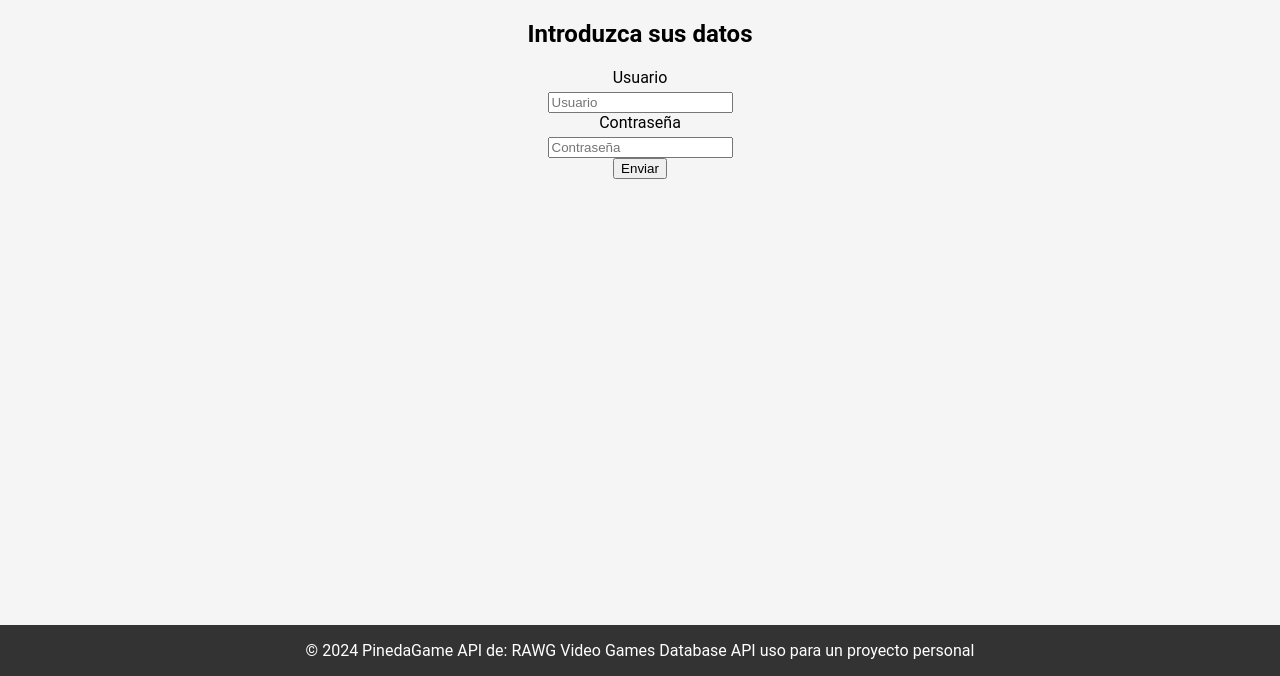
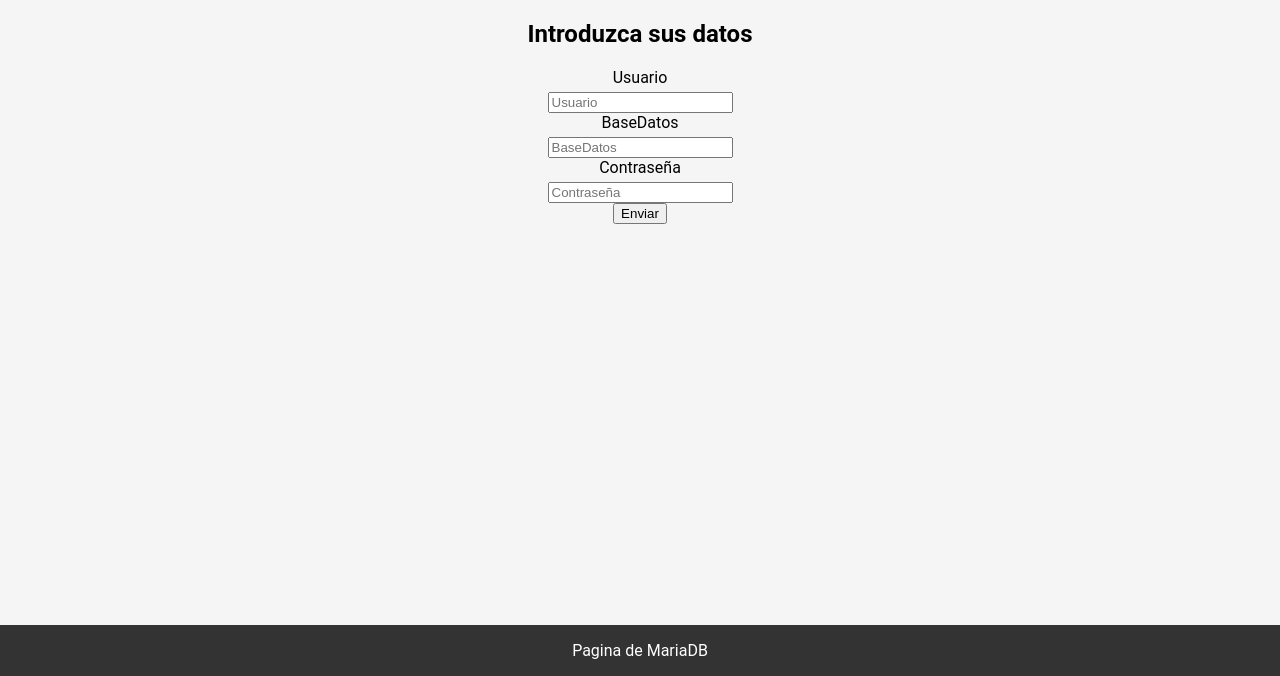
Before and after one commit to JuanantPineda/web_mariadb, a Flask app: page / in a window 1280 px wide. Shown: the part 124-800 px from the top of the page. Run offline with Flask 3, Linux system fonts and the light colour scheme; some libraries are stand-ins or nearby versions.

Commit message:
Se ha modificado los cambios en la pagian web

```diff
--- a/app.py
+++ b/app.py
@@ -1,5 +1,7 @@
 from flask import Flask, render_template, request
 import MySQLdb
+
+db = None  # Definir db como global
 
 app = Flask(__name__)
 
@@ -11,8 +13,11 @@ def inicio():
 def datos():
     usuario = request.form.get("usuario")
     contrasenia = request.form.get("contrasenia")
+    basedatos = request.form.get("basedatos")
     try:
-        db = MySQLdb.connect("192.168.0.27", usuario, contrasenia, "prueba")
+        global db
+        db = MySQLdb.connect("192.168.0.29", usuario, contrasenia, basedatos)
+
         sql="SHOW TABLES"
         cursor = db.cursor()
         cursor.execute(sql)
@@ -20,8 +25,21 @@ def datos():
 
         return render_template('datos.html',tablas=tablas,conexion="bien")
     except MySQLdb.Error as e:
-        print(f"Error al conectar a la base de datos: {e}")
         return render_template('datos.html', conexion="mal")
+
+@app.route('/tablas/<tabla>')
+def detalle(tabla):
+    try:
+        cursor = db.cursor()
+        cursor.execute(f"SHOW COLUMNS FROM {tabla}")
+        columnas = cursor.fetchall()
+
+        cursor.execute(f"SELECT * FROM {tabla}")
+        filas = cursor.fetchall()
+
+        return render_template('tablas.html', tabla=tabla, columnas=columnas, filas=filas)
+    except MySQLdb.Error as e:
+        return f"Error en la conexión: {str(e)}"
 
 if __name__ == '__main__':
     app.run(debug=True)
--- a/static/css/style.css
+++ b/static/css/style.css
@@ -246,3 +246,7 @@ td:last-child {
 td:last-child {
     border-bottom-right-radius: 8px;
 }
+
+.mayusculas {
+    text-transform: uppercase;
+}
--- a/templates/base.html
+++ b/templates/base.html
@@ -20,7 +20,7 @@
         {% block content %}{% endblock %}
     </main>
     <footer>
-        <p>&copy; 2024 PinedaGame API de: RAWG Video Games Database API uso para un proyecto personal</p>
+        <p>Pagina de MariaDB</p>
     </footer>
 </body>
 </html>
--- a/templates/index.html
+++ b/templates/index.html
@@ -10,6 +10,10 @@
             <label for="usuario">Usuario</label>
             <input type="text" id="usuario" name="usuario" placeholder="Usuario" required>
         </div>
+        <div class="campo"></div>
+            <label for="basedatos">BaseDatos</label>
+            <input type="text" id="basesdatos" name="basedatos" placeholder="BaseDatos" required>
+        </div>
         <div class="campo">
             <label for="contrasenia">Contraseña</label>
             <input type="password" id="contrasenia" name="contrasenia" placeholder="Contraseña" required>
```
Also changed, not shown: templates/datos.html (+16 -5 lines).
